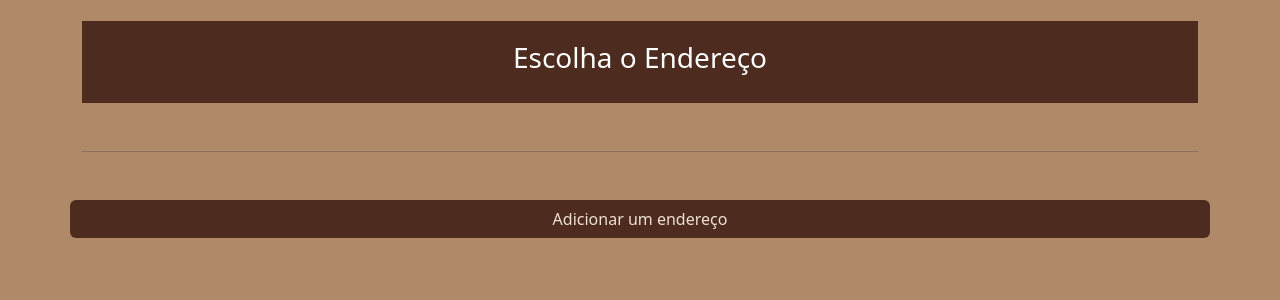
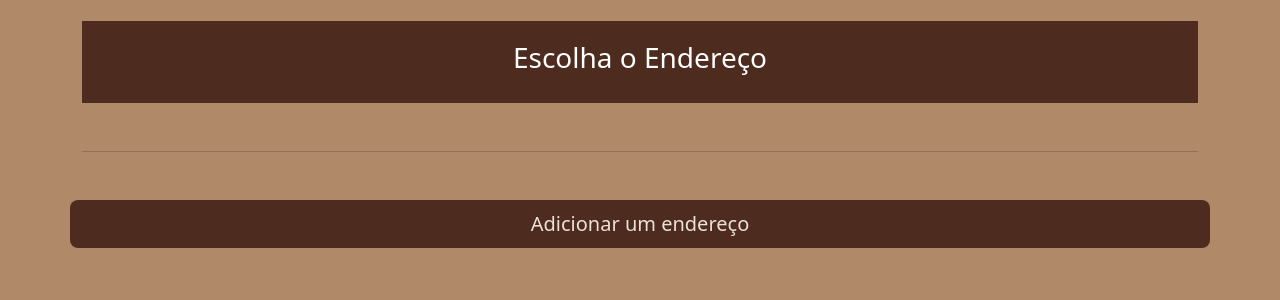
Before and after one commit to arthuroakes/aromas, a FastAPI app: template templates/Pedido/entrega.html in a window 1280 px wide. Shown: the part 144-444 px from the top of the page. Run offline with FastAPI, Linux system fonts and the light colour scheme; the template is opened without the code that fills it, so the values that code supplies are empty.

Commit message:
acertando botao de adicionar endereco

```diff
--- a/templates/Pedido/entrega.html
+++ b/templates/Pedido/entrega.html
@@ -7,7 +7,7 @@
 <hr class="my-5">
 <div class="row">
     {% if enderecos|length == 0 %}
-    <a href="/endereco/novoendereco" class="btn" style="background-color: #4D2B1E; color: #EDE0D4;">Adicionar um endereço</a>
+    <a href="/endereco/novoendereco" class="btn btn-lg" style="background-color: #4D2B1E; color: #EDE0D4;">Adicionar um endereço</a>
     {% else %}
     {% for e in enderecos: %}
     <div class="col-4">
```
